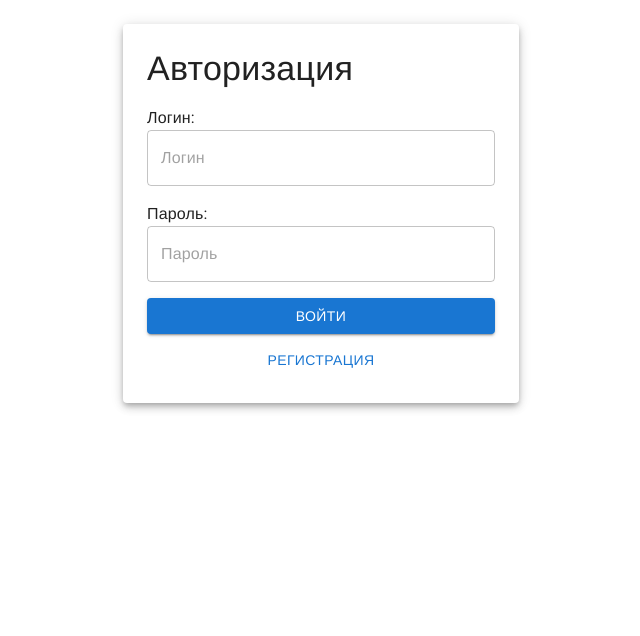
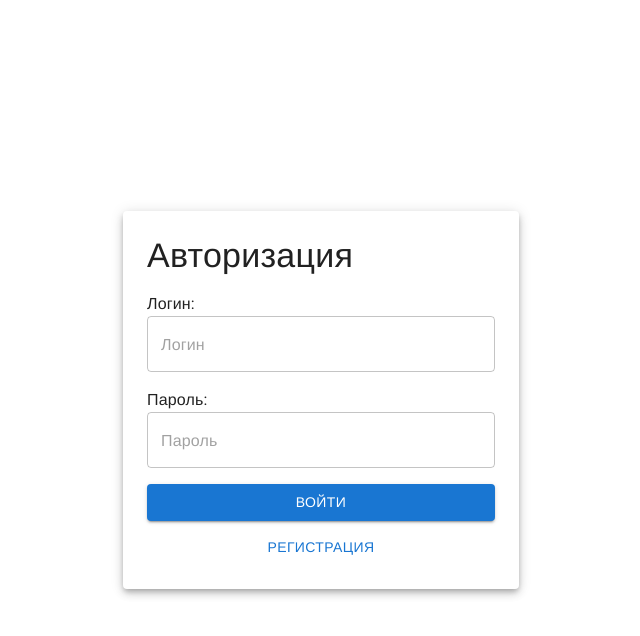
Before and after one commit to moevm/nosql1h25-electronics, a React (Vite) app in the folder frontend/: page /login in a window 1280 px wide. Shown: the top 636 px of the page, without its empty margins (319-959 px from the left). Built offline with nearby package versions, Linux system fonts and the light colour scheme; a web font is replaced by a local one.

Commit message:
fix: center login and register pages

```diff
--- /dev/null
+++ b/frontend/src/components/pages/LoginPage/LoginPage.module.css
@@ -0,0 +1,8 @@
+.container {
+  height: 100vh;
+
+  display: flex;
+  flex-direction: column;
+  align-items: stretch;
+  justify-content: center;
+}
--- a/frontend/src/components/pages/LoginPage.tsx
+++ b/frontend/src/components/pages/LoginPage/LoginPage.tsx
@@ -1,6 +1,7 @@
 import { FormEvent, useState } from 'react';
 import { Paper, Typography, TextField, Button, Stack, Container } from '@mui/material';
 import { useNavigate } from 'react-router-dom';
+import style from './LoginPage.module.css';
 
 export const LoginPage = () => {
   const navigate = useNavigate();
@@ -13,8 +14,8 @@ export const LoginPage = () => {
   };
 
   return (
-    <Container maxWidth='xs'>
-      <Paper component='form' elevation={5} onSubmit={onSubmit} sx={{ mt: 3, p: 3 }}>
+    <Container maxWidth='xs' className={style.container}>
+      <Paper component='form' elevation={5} onSubmit={onSubmit} sx={{ p: 3 }}>
         <Stack direction='column' gap={2}>
           <Typography variant='h4'>Авторизация</Typography>
 
--- /dev/null
+++ b/frontend/src/components/pages/RegisterPage/RegisterPage.module.css
@@ -0,0 +1,8 @@
+.container {
+  height: 100vh;
+
+  display: flex;
+  flex-direction: column;
+  align-items: stretch;
+  justify-content: center;
+}
--- a/frontend/src/components/pages/RegisterPage.tsx
+++ b/frontend/src/components/pages/RegisterPage/RegisterPage.tsx
@@ -1,6 +1,7 @@
 import { FormEvent, useState } from 'react';
 import { Paper, Typography, TextField, Button, Stack, Container } from '@mui/material';
 import { useNavigate } from 'react-router-dom';
+import style from './RegisterPage.module.css';
 
 export const RegisterPage = () => {
   const navigate = useNavigate();
@@ -15,7 +16,7 @@ export const RegisterPage = () => {
   };
 
   return (
-    <Container maxWidth='sm'>
+    <Container maxWidth='sm' className={style.container}>
       <Paper component='form' elevation={5} onSubmit={onSubmit} sx={{ mt: 3, p: 3 }}>
         <Stack direction='column' gap={2}>
           <Typography variant='h4'>Регистрация</Typography>
--- a/frontend/src/routes/Routes.tsx
+++ b/frontend/src/routes/Routes.tsx
@@ -1,10 +1,10 @@
 import { Routes, Route } from 'react-router-dom';
 import TestPage from '@src/components/pages/TestPage';
 import NotFoundPage from '@src/components/pages/NotFoundPage';
-import RegisterPage from '@src/components/pages/RegisterPage';
+import RegisterPage from '@src/components/pages/RegisterPage/RegisterPage';
 import RequestsAdminPage from '@src/components/pages/RequestsAdminPage/RequestsAdminPage';
 import RequestsClientPage from '@src/components/pages/RequestsClientPage';
-import LoginPage from '@src/components/pages/LoginPage';
+import LoginPage from '@src/components/pages/LoginPage/LoginPage';
 
 const AppRouter = () => (
   <Routes>
```
